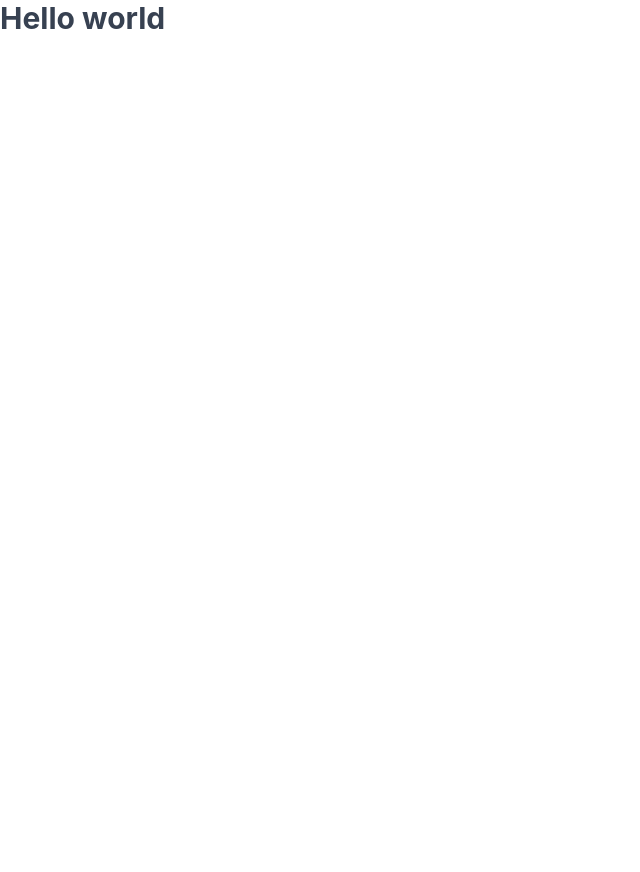
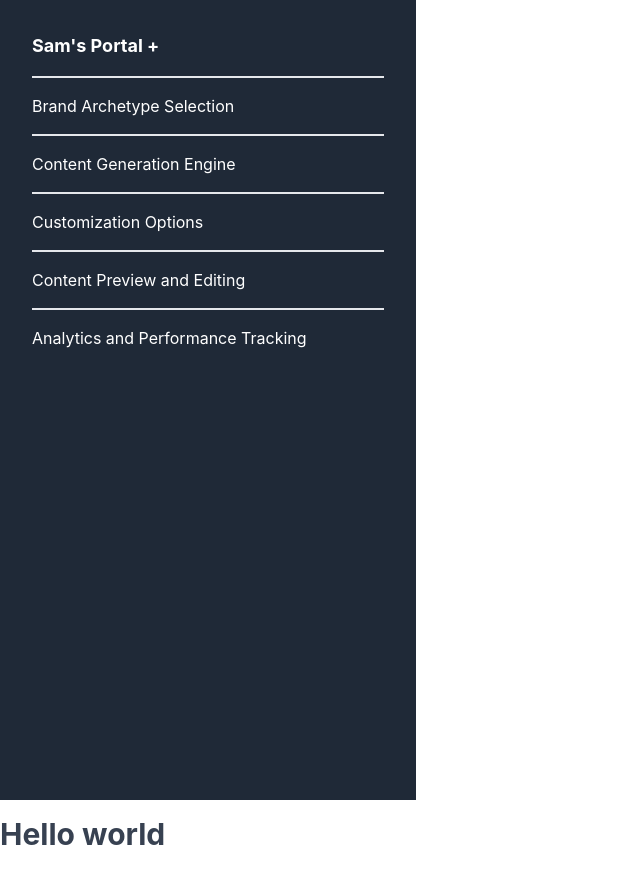
Before and after one commit to richswift426/archytype, a React (Create React App) app: page / in a window 1280 px wide. Shown: the whole page, without its empty margins (0-640 px from the left). Before the commit the page ends 800 px from the top, so only its background shows below. Built offline with nearby package versions, Linux system fonts and the light colour scheme.

Commit message:
Add routes and update sidebar

```diff
--- a/package.json
+++ b/package.json
@@ -3,6 +3,9 @@
   "version": "0.1.0",
   "private": true,
   "dependencies": {
+    "@emotion/react": "^11.11.0",
+    "@emotion/styled": "^11.11.0",
+    "@mui/material": "^5.13.3",
     "@testing-library/jest-dom": "^5.16.5",
     "@testing-library/react": "^13.4.0",
     "@testing-library/user-event": "^13.5.0",
@@ -11,6 +14,7 @@
     "postcss": "^8.4.24",
     "react": "^18.2.0",
     "react-dom": "^18.2.0",
+    "react-router-dom": "^6.11.2",
     "react-scripts": "5.0.1",
     "sass": "^1.62.1",
     "tailwindcss": "^3.3.2",
--- a/src/App.css
+++ b/src/App.css
@@ -2,8 +2,11 @@
 @tailwind components;
 @tailwind utilities;
 
-.App {
-  text-align: center;
+* {
+  box-sizing: border-box;
+}
+
+.app {
 }
 
 .App-logo {
--- a/src/App.js
+++ b/src/App.js
@@ -1,9 +1,23 @@
+import { Box, Grid } from '@mui/material';
+import Sidebar from './layout/Sidebar';
+
 import './App.css';
 
 function App() {
   return (
     <div className="app">
-      <h1 className="text-3xl text-gray-700 font-bold mb-5">Hello world</h1>
+      <Box sx={{ flexGrow: 1 }}>
+        <Grid container spacing={2}>
+          <Grid item md={6} lg={4}>
+            <Sidebar />
+          </Grid>
+          <Grid item md={18} lg={16}>
+            <h1 className="text-3xl text-gray-700 font-bold mb-5">
+              Hello world
+            </h1>
+          </Grid>
+        </Grid>
+      </Box>
     </div>
   );
 }
--- a/src/index.js
+++ b/src/index.js
@@ -1,5 +1,6 @@
 import React from 'react';
 import ReactDOM from 'react-dom/client';
+import { BrowserRouter } from 'react-router-dom';
 import './index.css';
 import App from './App';
 import reportWebVitals from './reportWebVitals';
@@ -7,7 +8,9 @@ import reportWebVitals from './reportWebVitals';
 const root = ReactDOM.createRoot(document.getElementById('root'));
 root.render(
   <React.StrictMode>
-    <App />
+    <BrowserRouter>
+      <App />
+    </BrowserRouter>
   </React.StrictMode>
 );
 
--- /dev/null
+++ b/src/layout/Sidebar/index.jsx
@@ -0,0 +1,41 @@
+import { Link } from 'react-router-dom';
+
+const routes = [
+  {
+    to: '/selection',
+    content: 'Brand Archetype Selection',
+  },
+  {
+    to: '/engine',
+    content: 'Content Generation Engine',
+  },
+  {
+    to: '/custom',
+    content: 'Customization Options',
+  },
+  {
+    to: '/preview',
+    content: 'Content Preview and Editing',
+  },
+  {
+    to: '/analytics',
+    content: 'Analytics and Performance Tracking',
+  },
+];
+
+export default function Sidebar() {
+  return (
+    <div className="sidebar p-8 h-screen bg-gray-800">
+      <div className="sidebar-header mb-4 text-white font-bold text-lg">
+        Sam's Portal +
+      </div>
+      {routes.map(({ to, content }, key) => (
+        <div className="link-item py-4 border-t-2" key={key}>
+          <Link to={to} className="text-white">
+            {content}
+          </Link>
+        </div>
+      ))}
+    </div>
+  );
+}
--- /dev/null
+++ b/src/pages/analytics/index.jsx
@@ -0,0 +1,8 @@
+export default function Analytics() {
+  return (
+    <>
+      <h1>Here is Analytics Page</h1>
+      <h1>Yes it is</h1>
+    </>
+  );
+}
--- /dev/null
+++ b/src/pages/archytype-selection/index.jsx
@@ -0,0 +1,8 @@
+export default function ArchytypeSelection() {
+  return (
+    <>
+      <h1>Here is Archytype Selection Page</h1>
+      <h1>Yes it is</h1>
+    </>
+  );
+}
--- /dev/null
+++ b/src/pages/content-generation/index.jsx
@@ -0,0 +1,8 @@
+export default function ContentGeneration() {
+  return (
+    <>
+      <h1>Here is ContentGeneration Page</h1>
+      <h1>Yes it is</h1>
+    </>
+  );
+}
--- /dev/null
+++ b/src/pages/customization/index.jsx
@@ -0,0 +1,8 @@
+export default function Customization() {
+  return (
+    <>
+      <h1>Here is Customization Page</h1>
+      <h1>Yes it is</h1>
+    </>
+  );
+}
--- /dev/null
+++ b/src/pages/preview/index.jsx
@@ -0,0 +1,8 @@
+export default function Preview() {
+  return (
+    <>
+      <h1>Here is Preview Page</h1>
+      <h1>Yes it is</h1>
+    </>
+  );
+}
```
Also changed, not shown: 1 other file (tests, documents, lock files or other folders).
